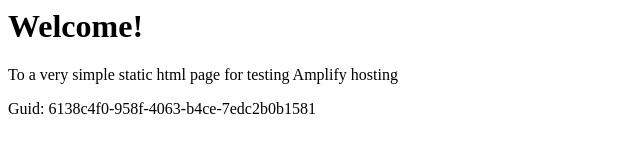
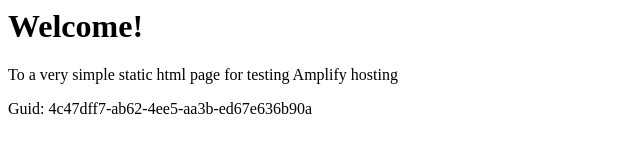
Before and after one commit to aws-aemilia-yul/Github-PR-Commit-Integration-Test-DoNotTouch-GitHubWebhookPushCanaryTest-v1-preprod-ca-central-1, a website: page src/index.html in a window 1280 px wide. Shown: the full height of the page, 0-640 px from the left. Drawn offline with Linux system fonts and the light colour scheme.

Commit message:
commit from integ tests

```diff
--- a/src/index.html
+++ b/src/index.html
@@ -12,6 +12,6 @@
 <body>
     <h1>Welcome!</h1>
     <p>To a very simple static html page for testing Amplify hosting</p>
-    <p>Guid: 6138c4f0-958f-4063-b4ce-7edc2b0b1581</p></body>
+    <p>Guid: 4c47dff7-ab62-4ee5-aa3b-ed67e636b90a</p></body>
 
 </html>
```
